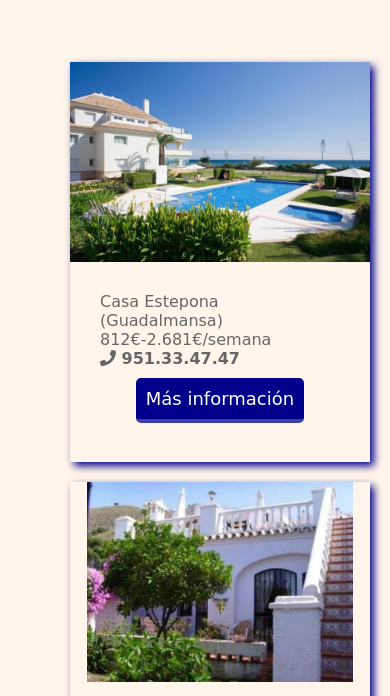
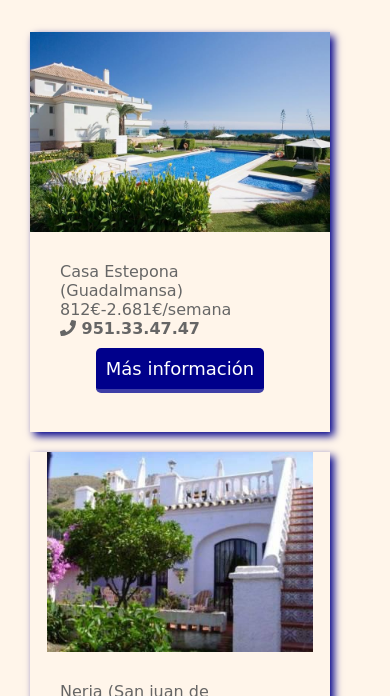
Before and after one commit to TeresaHolNev/TeresaHolNev.github.io, a plain HTML site: page alquiler.html in a window 390 px wide. Shown: the part 148-844 px from the top of the page. Drawn offline with Linux system fonts and the light colour scheme.

Commit message:
@media ok

```diff
--- a/CSS/estilos.css
+++ b/CSS/estilos.css
@@ -548,7 +548,7 @@ a.activo{
     }
 }
 
-@media(max-width:685px){
+@media(max-width:695px){
 
     .hero{
         background-attachment: initial;
@@ -579,7 +579,7 @@ a.activo{
     }
 }
 
-@media(max-width:550px){
+@media(max-width:560px){
 
     .hero{
         background-attachment: initial;
--- a/CSS/estilos2.css
+++ b/CSS/estilos2.css
@@ -554,18 +554,13 @@ a.activo{
 
 @media(max-width:860px){
 
-    .detalles img{
-        width:200px;
-        height: 100px;
+    .contenedor{
+        padding-left: 250px;
     }
-    .detalles2 img{
-        width:200px;
-        height: 100px;
-        margin-left: 100px;
-    }
+
 }
 
-@media(max-width:720px){
+@media(max-width:750px){
 
     .burger, .burger2{
         display: initial;
@@ -613,10 +608,18 @@ a.activo{
     }
 }
 
-@media(max-width:685px){
+@media(max-width:860px){
 
     .contenedor{
-        margin-left: 175px;
+        padding-left: 250px;
+    }
+
+}
+
+@media(max-width:680px){
+
+    .contenedor{
+        padding-left: 175px;
     }
 
     .detalles img{
@@ -636,6 +639,10 @@ a.activo{
 }
 
 @media(max-width:580px){
+
+    .contenedor{
+        padding-left: 125px;
+    }
     .detalles img{
         margin-left: 200px;
     }
@@ -645,6 +652,10 @@ a.activo{
 }
 
 @media(max-width:490px){
+
+    .contenedor{
+        padding-left: 100px;
+    }
     .detalles img{
         margin-left: 180px;
     }
@@ -653,10 +664,17 @@ a.activo{
     }
 }
 
+@media(max-width:450px){
+
+    .contenedor{
+        padding-left: 80px;
+    }
+}
+
 @media(max-width:420px){
 
     .contenedor{
-        margin: 40px;
+        padding-left: 50px;
     }
 
     .descripcion {
@@ -701,7 +719,18 @@ a.activo{
     }
 }
 
+@media(max-width:395px){
+
+    .contenedor{
+        padding-left: 20px;
+    }
+}
+
 @media(max-width:370px){
+
+    .contenedor{
+        padding-left: 50px;
+    }
     .detalles img{
         width:200px;
         height: 100px;
```
Also changed, not shown: Nerja(San Juan de Capistrano).html (+1 -1 lines).
